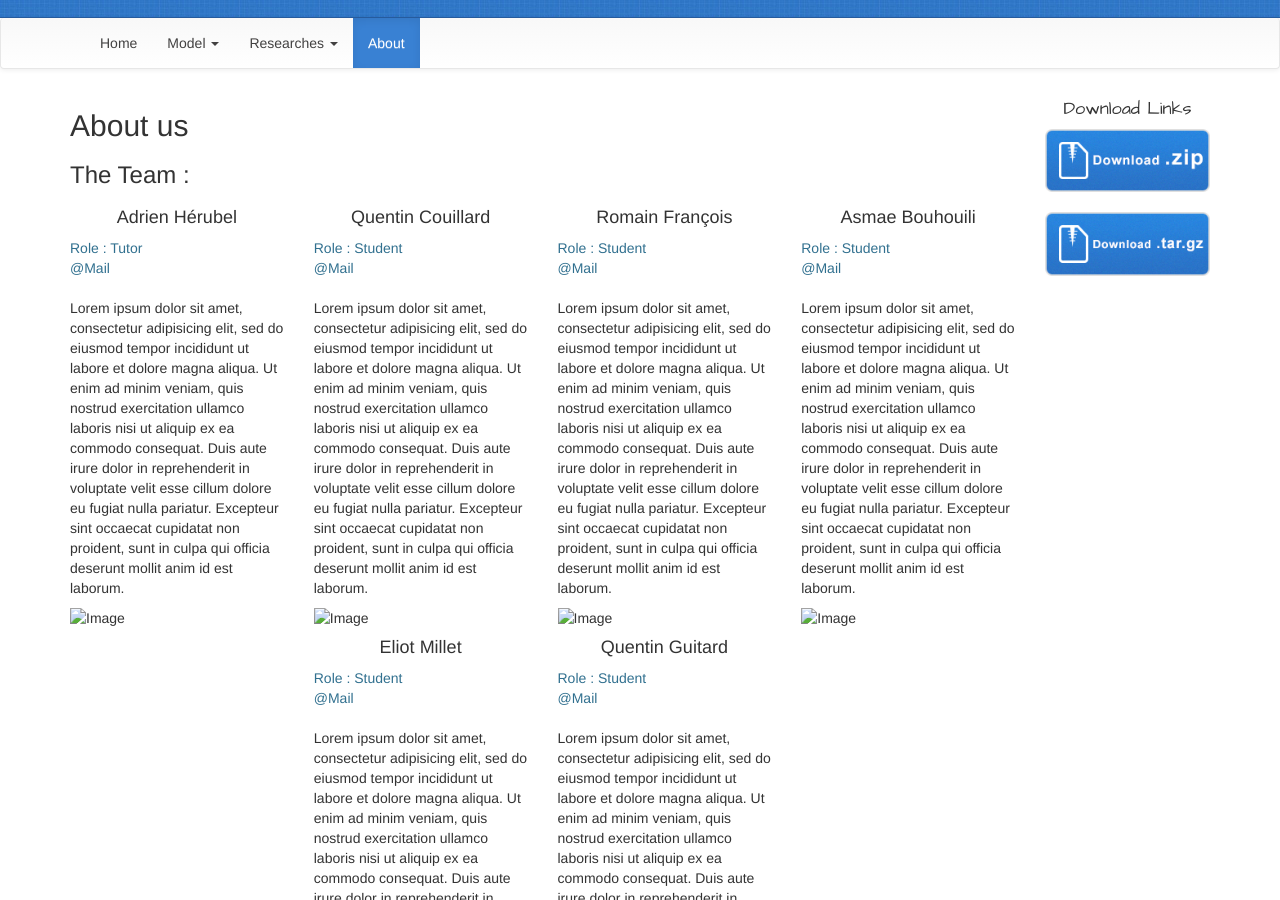
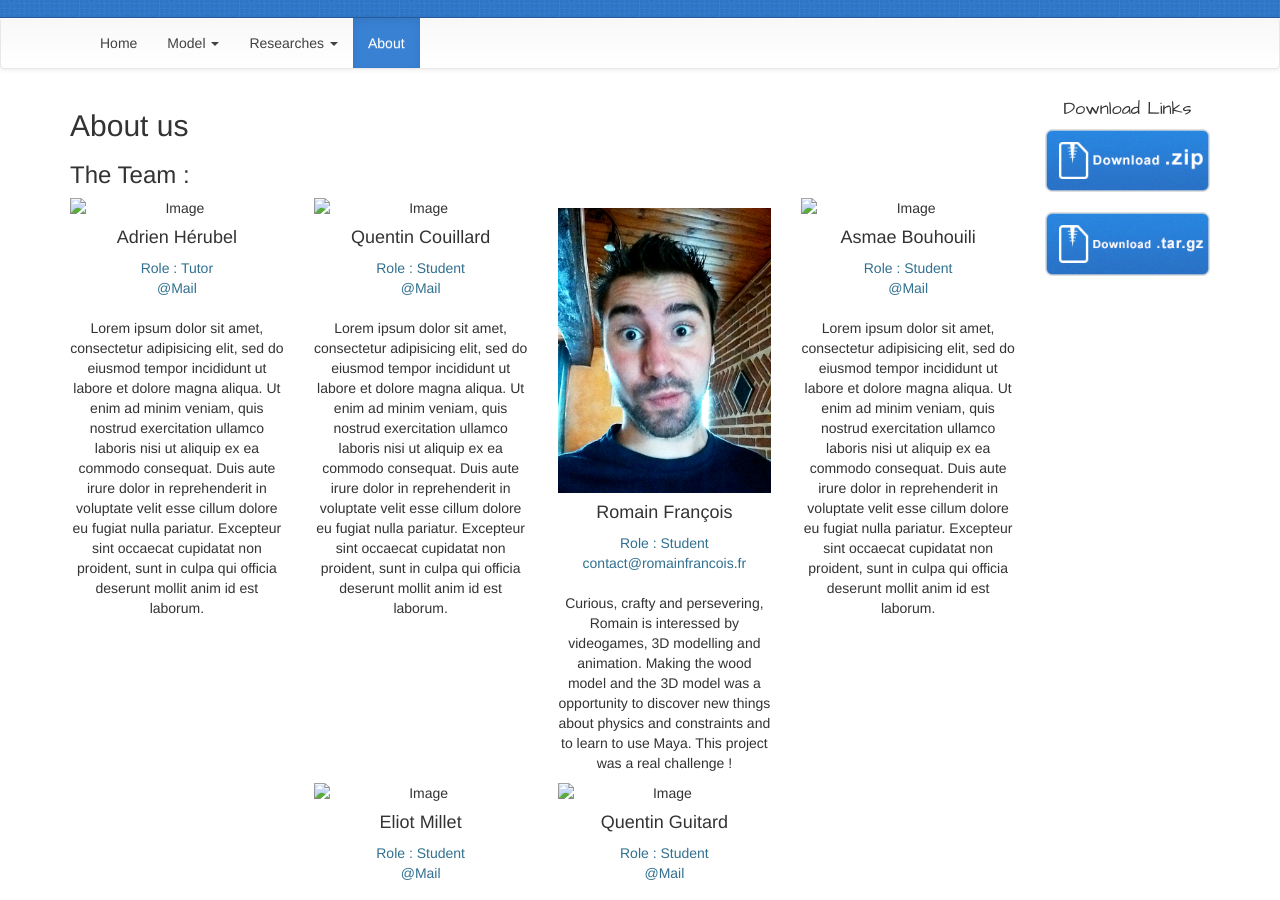
Before and after one commit to Alvyre/Real-Set, a Jekyll site: the page built from pages/about.html, in a window 1280 px wide and 900 px high, scrolled down 217 px. Built offline with Jekyll 4.4.1, drawn with Linux system fonts in a browser that asks for light colours; nearby versions of some CDN libraries.

Commit message:
About
Adding Romain bio

```diff
--- a/pages/about.html
+++ b/pages/about.html
@@ -8,7 +8,8 @@ permalink: /About/
 		<h2>About us</h2>
 		<h3>The Team :</h3>
 		<div class="row">
-			<div class="col-xs-3 col-sm-3 col-md-3 col-lg-3">
+			<div class="col-xs-3 col-sm-3 col-md-3 col-lg-3 text-center">
+				<img src="#" class="img-responsive" alt="Image">
 				<h4 class="text-center">Adrien Hérubel</h4>
 				<span class="text-info">Role : Tutor</span><br/>
 				<span class="text-info">@Mail</span><br/><br/>
@@ -19,10 +20,11 @@ permalink: /About/
 					cillum dolore eu fugiat nulla pariatur. Excepteur sint occaecat cupidatat non
 					proident, sunt in culpa qui officia deserunt mollit anim id est laborum.
 				</p>
-				<img src="#" class="img-responsive" alt="Image">
+
 			</div>
 
-			<div class="col-xs-3 col-sm-3 col-md-3 col-lg-3">
+			<div class="col-xs-3 col-sm-3 col-md-3 col-lg-3 text-center">
+				<img src="#" class="img-responsive" alt="Image">
 				<h4 class="text-center">Quentin Couillard</h4>
 				<span class="text-info">Role : Student</span><br/>
 				<span class="text-info">@Mail</span><br/><br/>
@@ -33,22 +35,19 @@ permalink: /About/
 					cillum dolore eu fugiat nulla pariatur. Excepteur sint occaecat cupidatat non
 					proident, sunt in culpa qui officia deserunt mollit anim id est laborum.
 				</p>
-				<img src="#" class="img-responsive" alt="Image">
+
 			</div>
-			<div class="col-xs-3 col-sm-3 col-md-3 col-lg-3">
+			<div class="col-xs-3 col-sm-3 col-md-3 col-lg-3 text-center">
+				<img src="{{site.url}}/assets/images/about/romain.png" class="img-responsive center-block" alt="Photo of Romain">
 				<h4 class="text-center">Romain François</h4>
 				<span class="text-info">Role : Student</span><br/>
-				<span class="text-info">@Mail</span><br/><br/>
-				<p>Lorem ipsum dolor sit amet, consectetur adipisicing elit, sed do eiusmod
-					tempor incididunt ut labore et dolore magna aliqua. Ut enim ad minim veniam,
-					quis nostrud exercitation ullamco laboris nisi ut aliquip ex ea commodo
-					consequat. Duis aute irure dolor in reprehenderit in voluptate velit esse
-					cillum dolore eu fugiat nulla pariatur. Excepteur sint occaecat cupidatat non
-					proident, sunt in culpa qui officia deserunt mollit anim id est laborum.
+				<span class="text-info">contact@romainfrancois.fr</span><br/><br/>
+				<p>Curious, crafty and persevering, Romain is interessed by videogames, 3D modelling and animation. Making the wood model and the 3D model was a opportunity to discover new things about physics and constraints and to learn to use Maya. This project was a real challenge !
 				</p>
+
+			</div>
+			<div class="col-xs-3 col-sm-3 col-md-3 col-lg-3 text-center">
 				<img src="#" class="img-responsive" alt="Image">
-			</div>
-			<div class="col-xs-3 col-sm-3 col-md-3 col-lg-3">
 				<h4 class="text-center">Asmae Bouhouili</h4>
 				<span class="text-info">Role : Student</span><br/>
 				<span class="text-info">@Mail</span><br/><br/>
@@ -58,11 +57,12 @@ permalink: /About/
 					consequat. Duis aute irure dolor in reprehenderit in voluptate velit esse
 					cillum dolore eu fugiat nulla pariatur. Excepteur sint occaecat cupidatat non
 					proident, sunt in culpa qui officia deserunt mollit anim id est laborum.</p>
-				<img src="#" class="img-responsive" alt="Image">
+
 			</div>
 		</div>
 		<div class="row">
-			<div class="col-xs-3 col-sm-3 col-md-3 col-lg-3 col-xs-offset-3">
+			<div class="col-xs-3 col-sm-3 col-md-3 col-lg-3 col-xs-offset-3 text-center">
+				<img src="#" class="img-responsive" alt="Image">
 				<h4 class="text-center">Eliot Millet</h4>
 				<span class="text-info">Role : Student</span><br/>
 				<span class="text-info">@Mail</span><br/><br/>
@@ -73,9 +73,10 @@ permalink: /About/
 					cillum dolore eu fugiat nulla pariatur. Excepteur sint occaecat cupidatat non
 					proident, sunt in culpa qui officia deserunt mollit anim id est laborum.
 				</p>
+
+			</div>
+			<div class="col-xs-3 col-sm-3 col-md-3 col-lg-3 text-center">
 				<img src="#" class="img-responsive" alt="Image">
-			</div>
-			<div class="col-xs-3 col-sm-3 col-md-3 col-lg-3">
 				<h4 class="text-center">Quentin Guitard</h4>
 				<span class="text-info">Role : Student</span><br/>
 				<span class="text-info">@Mail</span><br/><br/>
@@ -85,7 +86,7 @@ permalink: /About/
 					consequat. Duis aute irure dolor in reprehenderit in voluptate velit esse
 					cillum dolore eu fugiat nulla pariatur. Excepteur sint occaecat cupidatat non
 					proident, sunt in culpa qui officia deserunt mollit anim id est laborum.</p>
-				<img src="#" class="img-responsive" alt="Image">
+
 			</div>
 
 		</div>
```
Also changed, not shown: assets/images/about/romain.png (added).
